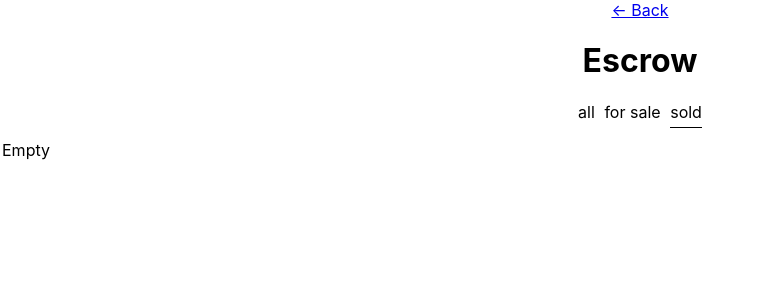
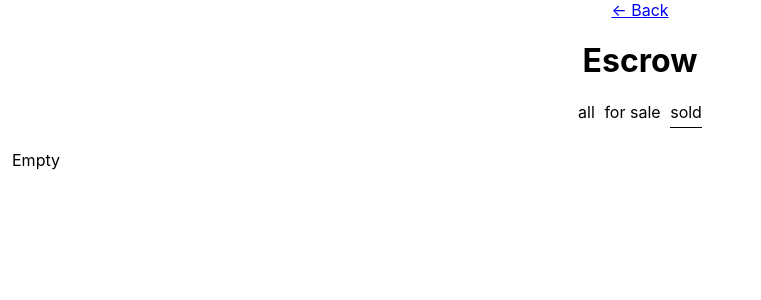
Before and after one commit to timhc22/shopping-poc, a React (Create React App) app: page /escrow in a window 1280 px wide. Both pictures are taken after a click on the element "sold". Shown: the top 300 px of the page, without its empty margins (0-761 px from the left). Built offline with nearby package versions, Linux system fonts and the light colour scheme.

Commit message:
Fix table bug

```diff
--- a/src/components/ForSaleList.tsx
+++ b/src/components/ForSaleList.tsx
@@ -25,7 +25,7 @@ const ForSaleList = ({ items, readOnly = false, buyerId, sellerId }: ForSaleList
         ? items.map((item: any, index: number) => {
           return <Item key={`item-${item.id}`} item={item} readOnly={readOnly} sellerId={sellerId} buyerId={buyerId} />;
         })
-        : 'Empty' }
+        : <tr><td>Empty</td></tr> }
       </tbody>
     </table>
   )
```
